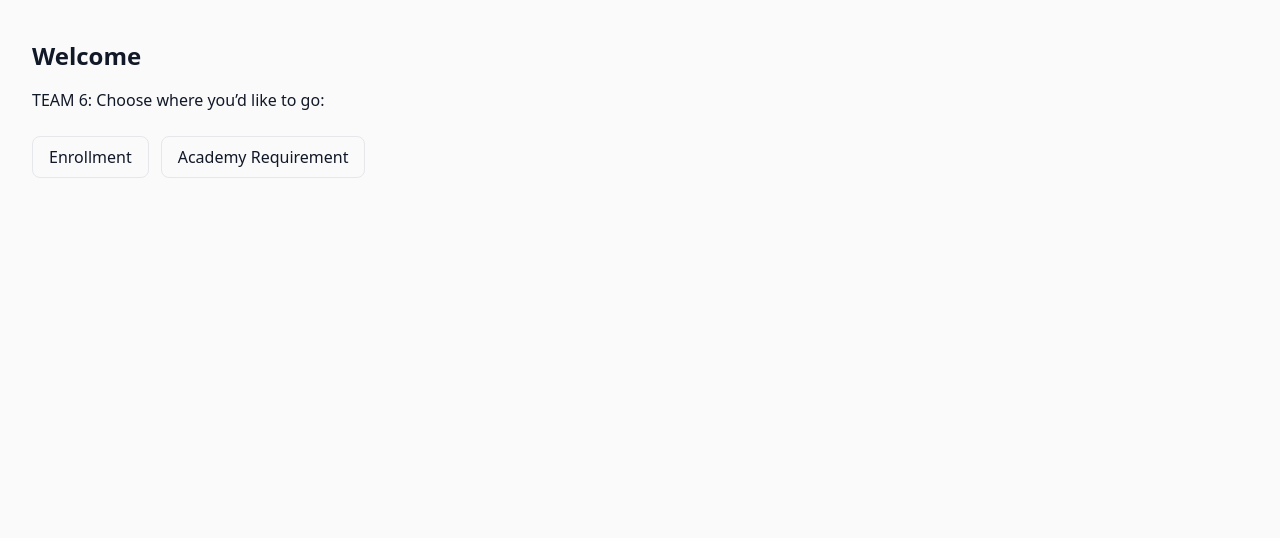
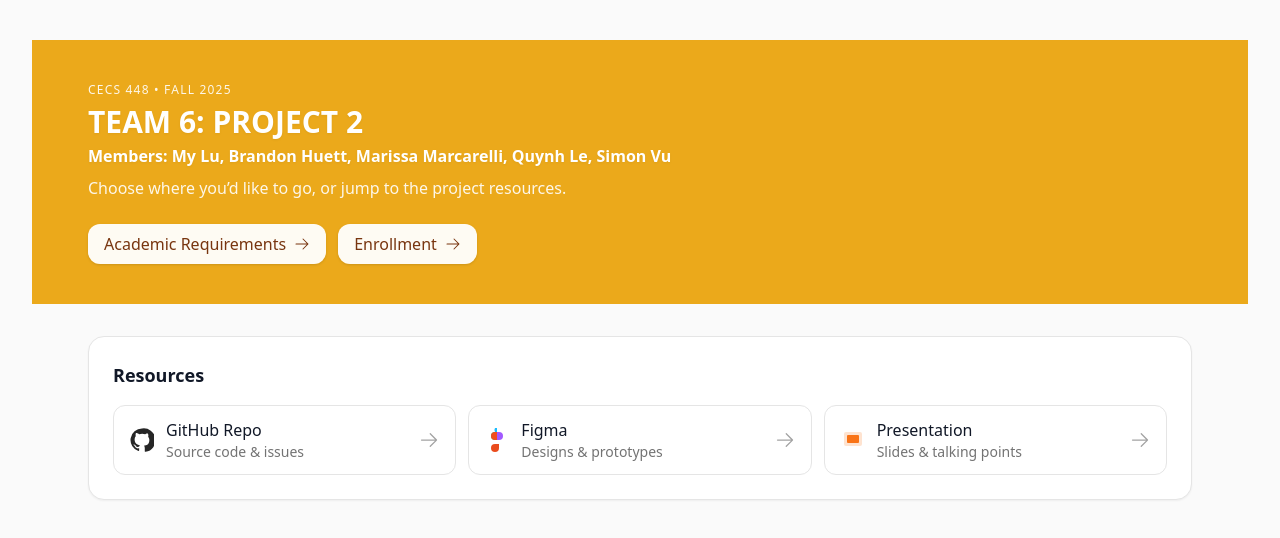
Before and after one commit to MyLu004/CECS448-User-Interface-Project, a React (Vite) app in the folder myapp/frontend/: page / in a window 1280 px wide. Shown: the top 538 px of the page. Built offline with nearby package versions, Linux system fonts and the light colour scheme.

Commit message:
fix all the small error for the deployment

```diff
--- a/myapp/frontend/src/components/Sidebar.tsx
+++ b/myapp/frontend/src/components/Sidebar.tsx
@@ -25,11 +25,16 @@ const nav = [
   { name: "Class Schedule", to: "class-schedule", icon: CalendarDaysIcon },
 ];
 
-function cx(...c) { return c.filter(Boolean).join(" "); }
+
+
+const cx = (...c: Array<string | false | null | undefined>) =>
+  c.filter((v): v is string => Boolean(v)).join(" ");
 
 export default function Sidebar() {
   const [sidebarOpen, setSidebarOpen] = useState(false);
   const { shoppingCart } = useContext(ShoppingCartContext);
+
+
 
   const navigate = useNavigate();
 
--- a/myapp/frontend/src/components/academics/DegreeChangeNotice.tsx
+++ b/myapp/frontend/src/components/academics/DegreeChangeNotice.tsx
@@ -8,10 +8,10 @@ type Props = {
   message: string;
   /** Optional small link in the top-right */
   printLabel?: string;
-  onPrintClick?: () => void;
+  // onPrintClick?: () => void;
 };
 
-export default function DegreeChangeNotice({ title, message, printLabel = "Print Report", onPrintClick }: Props) {
+export default function DegreeChangeNotice({ title, message, printLabel = "Print Report" }: Props) {
   return (
     <div className="rounded-xl border shadow-sm">
       <div className="flex items-center justify-between bg-[#EBA91B] border-b rounded-t-xl border-t-xl border-neutral-200 px-4 py-3">
--- a/myapp/frontend/src/components/left/IconBook.tsx
+++ b/myapp/frontend/src/components/left/IconBook.tsx
@@ -4,6 +4,8 @@
 import {
   CheckCircleIcon,
 } from "@heroicons/react/24/solid";
+import type { ReactNode } from "react";
+
 
 /* ---- Tiny inline SVGs so you don't need more deps ---- */
 
@@ -48,7 +50,7 @@ const WhatIfQ = ({ className = "h-5 w-5" }) => (
 
 /* ---- Data (icon + label) ---- */
 
-type Item = { icon: JSX.Element; label: string };
+type Item = { icon: ReactNode; label: string };
 
 const DEGREE_AUDIT: Item[] = [
   { icon: <CheckCircleIcon className="h-5 w-5 text-green-600" />, label: "Requirement Met" },
--- a/myapp/frontend/src/pages/Home.tsx
+++ b/myapp/frontend/src/pages/Home.tsx
@@ -1,20 +1,141 @@
 import { useNavigate } from "react-router-dom";
+import { ArrowRightIcon } from "@heroicons/react/24/solid";
 
 export default function Home() {
   const navigate = useNavigate();
+
   return (
-    <div>
-      <h1 className="text-2xl font-semibold mb-4">Welcome</h1>
-      <p className="mb-6">TEAM 6: Choose where you’d like to go:</p>
-      <div className="flex gap-3 bg-neutral-50 ">
-        <button onClick={() => navigate("/enrollment/class-search")} className="rounded-lg border px-4 py-2">
-          Enrollment
-        </button>
+    <div className="min-h-screen bg-neutral-50">
+      {/* Header / hero */}
+      <div className="bg-[#EBA91B] from-amber-500 to-amber-600 text-white">
+        <div className="mx-auto max-w-6xl px-6 py-10">
+          <p className="text-xs/5 uppercase tracking-widest text-white/90">
+            CECS 448 • Fall 2025
+          </p>
+          <h1 className="mt-1 text-3xl font-extrabold drop-shadow-sm">
+            TEAM 6: PROJECT 2
+          </h1>
+          <h4 className="mt-1 font-bold drop-shadow-sm">
+            Members: My Lu, Brandon Huett, Marissa Marcarelli, Quynh Le, Simon Vu
 
-        <button onClick={() => navigate("/academy-requirement")} className="rounded-lg border px-4 py-2">
-          Academy Requirement
-        </button>
+          </h4>
+          <p className="mt-2 max-w-2xl text-white/90">
+            Choose where you’d like to go, or jump to the project resources.
+          </p>
+
+          {/* Main actions */}
+          <div className="mt-6 flex flex-wrap gap-3">
+            <button
+              onClick={() => navigate("/academy-requirement")}
+              className="inline-flex items-center gap-2 rounded-xl bg-white/95 px-4 py-2 font-medium text-amber-900 shadow hover:bg-white"
+            >
+              Academic Requirements
+              <ArrowRightIcon className="size-4" aria-hidden />
+            </button>
+            <button
+              onClick={() => navigate("/enrollment/class-search")}
+              className="inline-flex items-center gap-2 rounded-xl bg-white/95 px-4 py-2 font-medium text-amber-900 shadow hover:bg-white"
+            >
+              Enrollment
+              <ArrowRightIcon className="size-4" aria-hidden />
+            </button>
+          </div>
+        </div>
+      </div>
+
+      {/* Body */}
+      <div className="mx-auto max-w-6xl px-6 py-8">
+        {/* Resources card */}
+        <section className="rounded-2xl border border-neutral-200 bg-white p-6 shadow-sm">
+          <div className="flex items-center justify-between">
+            <h2 className="text-lg font-semibold">Resources</h2>
+          </div>
+
+          <div className="mt-4 grid gap-3 sm:grid-cols-2 lg:grid-cols-3">
+            {/* GitHub */}
+            <a
+              href="https://github.com/MyLu004/CECS448-User-Interface-Project"
+              target="_blank"
+              rel="noreferrer"
+              className="group flex items-center justify-between rounded-xl border border-neutral-200 px-4 py-3 hover:border-neutral-300 hover:bg-neutral-50"
+            >
+              <div className="flex items-center gap-3">
+                <GitHubIcon className="size-6 text-neutral-800 group-hover:scale-110 transition" />
+                <div>
+                  <p className="font-medium">GitHub Repo</p>
+                  <p className="text-sm text-neutral-500">Source code & issues</p>
+                </div>
+              </div>
+              <ArrowRightIcon className="size-5 text-neutral-400 group-hover:text-neutral-600" />
+            </a>
+
+            {/* Figma */}
+            <a
+              href="https://www.figma.com/design/BalN3zCiaa0U5G0PXvdGzY/Untitled?node-id=0-1&p=f&t=2CP2QPe4SiZLiacd-0 "
+              target="_blank"
+              rel="noreferrer"
+              className="group flex items-center justify-between rounded-xl border border-neutral-200 px-4 py-3 hover:border-neutral-300 hover:bg-neutral-50"
+            >
+              <div className="flex items-center gap-3">
+                <FigmaIcon className="size-6 group-hover:scale-110 transition" />
+                <div>
+                  <p className="font-medium">Figma</p>
+                  <p className="text-sm text-neutral-500">Designs & prototypes</p>
+                </div>
+              </div>
+              <ArrowRightIcon className="size-5 text-neutral-400 group-hover:text-neutral-600" />
+            </a>
+
+            {/* Presentation */}
+            <a
+              href="https://docs.google.com/presentation/d/1NnNgSHXvDY5Pdc-YNGuNQ06R2xHfoutT9DJPQmrqG40/edit?usp=sharing"
+              target="_blank"
+              rel="noreferrer"
+              className="group flex items-center justify-between rounded-xl border border-neutral-200 px-4 py-3 hover:border-neutral-300 hover:bg-neutral-50"
+            >
+              <div className="flex items-center gap-3">
+                <SlidesIcon className="size-6 text-orange-500 group-hover:scale-110 transition" />
+                <div>
+                  <p className="font-medium">Presentation</p>
+                  <p className="text-sm text-neutral-500">Slides & talking points</p>
+                </div>
+              </div>
+              <ArrowRightIcon className="size-5 text-neutral-400 group-hover:text-neutral-600" />
+            </a>
+          </div>
+        </section>
       </div>
     </div>
   );
 }
+
+/* ---------- Tiny inline icons (no extra deps) ---------- */
+
+function GitHubIcon({ className = "size-6" }: { className?: string }) {
+  return (
+    <svg viewBox="0 0 24 24" aria-hidden className={className} fill="currentColor">
+      <path d="M12 .5a11.5 11.5 0 0 0-3.64 22.41c.58.11.8-.25.8-.56v-2.1c-3.26.71-3.95-1.4-3.95-1.4-.53-1.36-1.3-1.72-1.3-1.72-1.06-.72.08-.71.08-.71 1.18.08 1.81 1.22 1.81 1.22 1.04 1.8 2.74 1.28 3.41.98.11-.77.41-1.28.74-1.57-2.6-.3-5.34-1.3-5.34-5.78 0-1.28.46-2.34 1.22-3.17-.12-.3-.53-1.52.12-3.18 0 0 1-.32 3.27 1.21a11.34 11.34 0 0 1 5.95 0C17 5.32 18 5.64 18 5.64c.65 1.66.24 2.88.12 3.18.76.83 1.22 1.9 1.22 3.17 0 4.49-2.75 5.47-5.36 5.76.43.37.8 1.1.8 2.22v3.29c0 .31.21.68.81.56A11.5 11.5 0 0 0 12 .5Z" />
+    </svg>
+  );
+}
+
+function FigmaIcon({ className = "size-6" }: { className?: string }) {
+  return (
+    <svg viewBox="0 0 256 384" aria-hidden className={className}>
+      <path fill="#EA4C1D" d="M96 256a64 64 0 1 0 64 64v-64H96Z" />
+      <path fill="#0ACF83" d="M32 128a64 64 0 0 0 64 64h64V64H96A64 64 0 0 0 32 128Z" />
+      <path fill="#A259FF" d="M160 192a64 64 0 0 0 0-128h-32v128h32Z" />
+      <path fill="#F24E1E" d="M96 192h32V64H96a64 64 0 0 0 0 128Z" />
+      <path fill="#1ABCFE" d="M96 64h32V0H96a64 64 0 0 0 0 64Z" />
+    </svg>
+  );
+}
+
+function SlidesIcon({ className = "size-6 text-orange-500" }: { className?: string }) {
+  return (
+    <svg viewBox="0 0 24 24" aria-hidden className={className} fill="currentColor">
+      <rect x="3" y="4" width="18" height="14" rx="2" className="opacity-20" />
+      <rect x="6" y="7" width="12" height="8" rx="1" />
+    </svg>
+  );
+}
--- a/myapp/frontend/src/pages/ShoppingCart.tsx
+++ b/myapp/frontend/src/pages/ShoppingCart.tsx
@@ -1,7 +1,7 @@
 import {
   Button,
 } from "@headlessui/react";
-import { ChevronDownIcon, CheckCircleIcon } from "@heroicons/react/16/solid";
+import { CheckCircleIcon } from "@heroicons/react/16/solid";
 import { useContext } from "react";
 import { ShoppingCartContext } from "../components/ShoppingCartContext";
 
@@ -10,7 +10,7 @@ import { ShoppingCartContext } from "../components/ShoppingCartContext";
 export default function ShoppingCart() {
   const {shoppingCart, setShoppingCart} = useContext(ShoppingCartContext);
 
-  const totalUnits = shoppingCart.reduce((sum, c) => sum + (Number(c.units) || 0), 0);
+  //const totalUnits = shoppingCart.reduce((sum, c) => sum + (Number(c.units) || 0), 0);
 
 
   const deleteItem = (clazz: string) => {
```
Also changed, not shown: myapp/frontend/src/pages/ClassSearch.tsx (+4 -3 lines).
